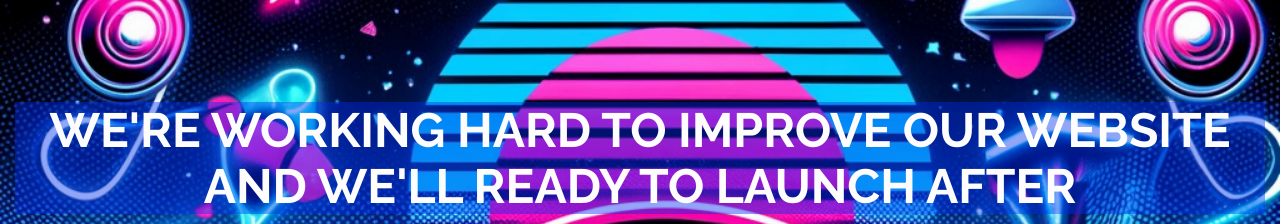
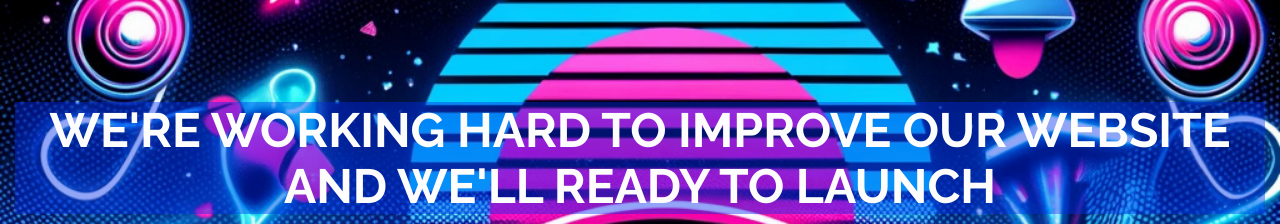
Before and after one commit to TuJefferson/TestPerroChucuto, a plain HTML site: page index.html in a window 1280 px wide. Shown: the top 224 px of the page. Drawn offline with nearby package versions, Linux system fonts and the light colour scheme.

Commit message:
cambios after

```diff
--- a/index.html
+++ b/index.html
@@ -44,7 +44,7 @@
   <section id="hero">
     <div class="hero-container intermitente">
 
-      <h1>We're working hard to improve our website and we'll ready to launch after</h1>
+      <h1>We're working hard to improve our website and we'll ready to launch</h1>
       <div class="countdown" data-count="2023/12/3" data-template="%d days %h:%m:%s"></div>
 
   <br><br><br><br><br><br><br>
```
